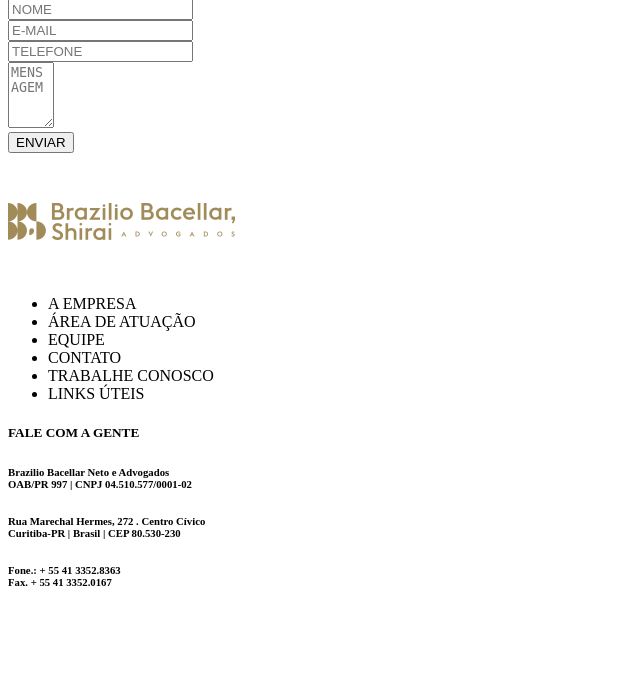
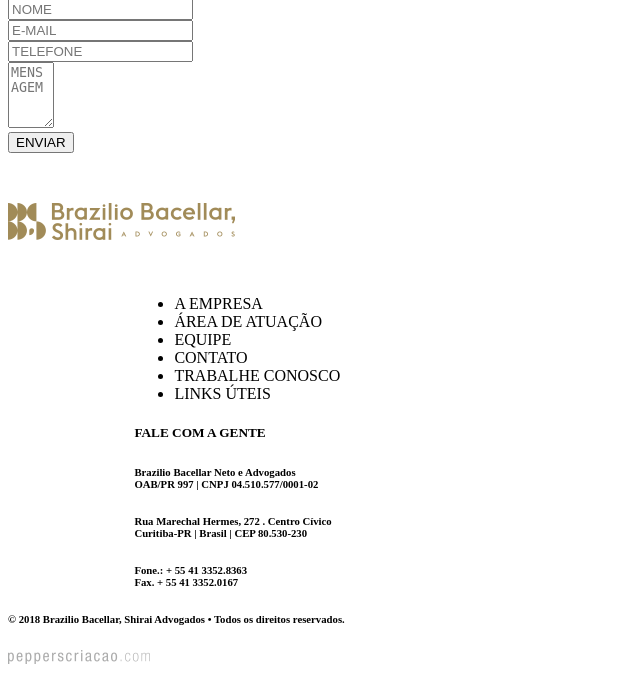
Before and after one commit to joseveronez/brazilio, a PHP site: template views/home.php in a window 1280 px wide. Shown: the part 378-1054 px from the top of the page, without its empty margins (0-640 px from the left). Before the commit the page ends 964 px from the top, so only its background shows below. Run offline with PHP 8.4, Linux system fonts and the light colour scheme; the template is opened without the code that fills it, so the values that code supplies are empty; some libraries are stand-ins or nearby versions.

Commit message:
Footer
Ajustes

```diff
--- a/css/cores.css
+++ b/css/cores.css
@@ -5,7 +5,8 @@
 .branco-fonte { color: #ffffff !important; }
 .cinza-fonte { color: #dbd7cc !important; }
 .azul-fonte { color: #14284b !important; }
-.bg-transparente { color: rgba(0,0,0,0)}
+.bg-transparente { color: rgba(0,0,0,0);}
+.bg-copyright {background-color: #101f39!important;}
 .bg-azul{ background-color: #14284b !important;}
 .bg-branco { background-color: #ffffff !important;}
 .bg-bege { background-color: #e1d1aa !important; }
--- a/css/style.css
+++ b/css/style.css
@@ -11,7 +11,7 @@
 }
 
 .separador-footer{ border-left: 1px solid #304e6e; border-right: 1px solid #304e6e; }
-x
+
 
 input[type="text"].contato-footer{border: none; border-bottom: 1px solid white; border-radius: 0px; padding-left: 0px; padding-right: 0px;box-shadow: none;-webkit-box-shadow: none;}
 
--- a/views/componentes/footer.php
+++ b/views/componentes/footer.php
@@ -37,7 +37,7 @@
             <div class="col-lg-4 col-md-4 col-sm-4 col-xs-4"  style="margin: 4% 0px;">
                 <img src="imagens/logobrazilio_dourado.png" class="img-responsive">
             </div>
-            <div class="col-lg-4 col-md-4 col-sm-4 col-xs-4 dourado-fonte separador-footer">
+            <div class="col-lg-4 col-md-4 col-sm-4 col-xs-4 dourado-fonte separador-footer" style="padding-left: 10%;">
                 <ul class="list-unstyled">
                     <li>A EMPRESA</li>
                     <li>ÁREA DE ATUAÇÃO</li>
@@ -47,7 +47,7 @@
                     <li>LINKS ÚTEIS </li>
                 </ul>
             </div>
-            <div class="col-lg-4 col-md-4 col-sm-4 col-xs-4 dourado-fonte">
+            <div class="col-lg-4 col-md-4 col-sm-4 col-xs-4 dourado-fonte" style="padding-left: 10%;">
                 <h5 class="margin-zero">FALE COM A GENTE</h5>
                 <h6>Brazilio Bacellar Neto e Advogados <br>
                     OAB/PR 997  | CNPJ 04.510.577/0001-02 </h6>
@@ -55,6 +55,16 @@
                     Curitiba-PR | Brasil | CEP 80.530-230 </h6>
                 <h6>Fone.: + 55 41 3352.8363 <br>
                     Fax. + 55 41 3352.0167 </h6>
+            </div>
+        </div>
+    </div>
+    <div class="col-lg-12 col-md-12 col-sm-12 col-xs-12 bg-copyright">
+        <div class="container">
+            <div class="col-lg-6 col-md-6 col-sm-6 col-xs-6">
+                <h6 class="branco-fonte">© 2018 Brazilio Bacellar, Shirai Advogados  • Todos os direitos reservados.</h6>
+            </div>
+            <div class="col-lg-3 col-md-3 col-sm-3 col-xs-3 col-sm-offset-2">
+                <img src="imagens/pepper.png" class="img-respnsive PaddingT4">
             </div>
         </div>
     </div>
```
Also changed, not shown: imagens/pepper.png (added).
